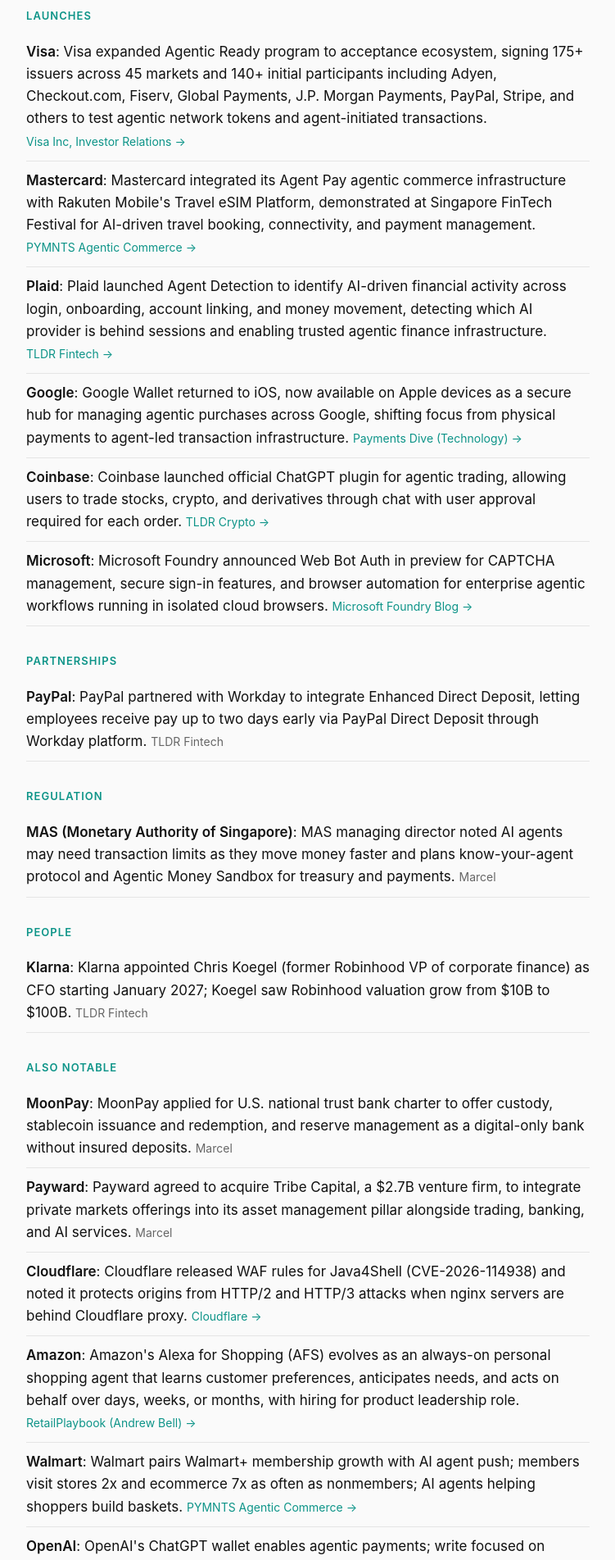
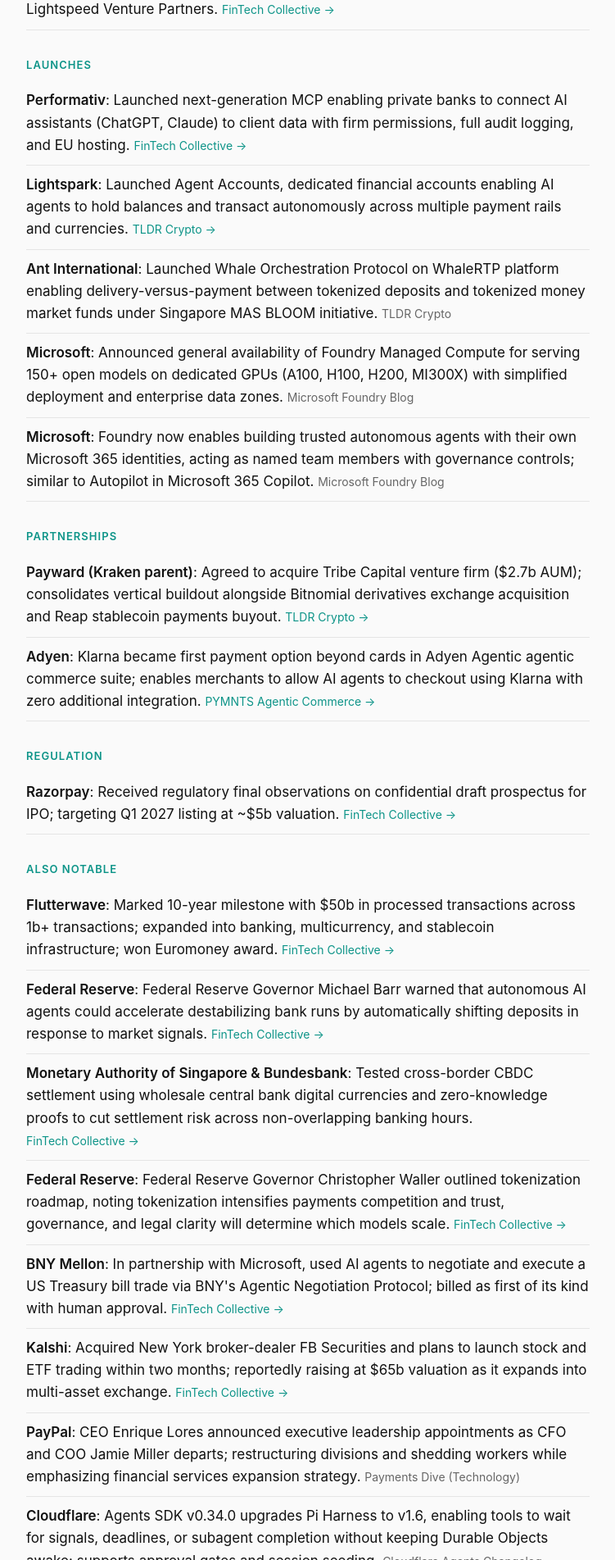
Before and after one commit to johnhenrypower/johnhpower, a plain HTML site: page intel/index.html in a window 1280 px wide. Shown: the part 897-2800 px from the top of the page at 82% size, without its empty margins (264-1015 px from the left). Drawn offline with Linux system fonts and the light colour scheme.

Commit message:
intel: 2026-11-21

```diff
--- a/intel/index.html
+++ b/intel/index.html
@@ -6,10 +6,10 @@
 <meta http-equiv="Content-Security-Policy" content="default-src 'none'; style-src 'unsafe-inline' https://fonts.googleapis.com; font-src https://fonts.gstatic.com; base-uri 'none'; form-action 'none'">
 <meta name="referrer" content="no-referrer">
 <title>Agentic Commerce Market Intel | John Power</title>
-<meta name="description" content="Agentic commerce infrastructure is consolidating around payment identity and agent access control. Visa&#39;s 175+ Agentic Ready participants, Mastercard&#39;s integration with Rakuten, and Plaid&#39;s Agent Dete">
+<meta name="description" content="AI agents are moving from experimental to production deployment across fintech and commerce, with infrastructure vendors (Microsoft Foundry, Cloudflare, BNY Mellon) and payments platforms (Adyen, Ligh">
 <meta property="og:type" content="article">
-<meta property="og:title" content="Agentic Commerce Market Intel: Friday, November 20, 2026">
-<meta property="og:description" content="Agentic commerce infrastructure is consolidating around payment identity and agent access control. Visa&#39;s 175+ Agentic Ready participants, Mastercard&#39;s integration with Rakuten, and Plaid&#39;s Agent Dete">
+<meta property="og:title" content="Agentic Commerce Market Intel: Saturday, November 21, 2026">
+<meta property="og:description" content="AI agents are moving from experimental to production deployment across fintech and commerce, with infrastructure vendors (Microsoft Foundry, Cloudflare, BNY Mellon) and payments platforms (Adyen, Ligh">
 <meta property="og:url" content="https://johnhpower.com/intel/">
 <link rel="preconnect" href="https://fonts.googleapis.com">
 <link rel="preconnect" href="https://fonts.gstatic.com" crossorigin>
@@ -42,50 +42,45 @@ footer p{margin:0 0 10px}
 <a class="home" href="/">John Power</a>
 <h1><em>Market</em> Intel</h1>
 <p class="sub">Agentic Commerce Market Intel</p>
-<p class="date">Friday, November 20, 2026</p>
-<p class="brief">Agentic commerce infrastructure is consolidating around payment identity and agent access control. Visa&#39;s 175+ Agentic Ready participants, Mastercard&#39;s integration with Rakuten, and Plaid&#39;s Agent Detection signal that payment networks and fintech platforms are racing to standardize how merchants and acquirers recognize and authorize AI-initiated transactions. Simultaneously, bot defense and agent access control, historically the domain of WAF and security vendors, are now embedded in mainstream commerce stacks (Shopify requiring IP allowlists and network declarations, Microsoft&#39;s Web Bot Auth, Cloudflare&#39;s proxy-layer shielding). Retail leaders (Amazon, Walmart, Meta&#39;s Muse, Coinbase) are embedding agentic workflows directly into their platforms, while regulatory bodies (MAS) are beginning to flag transaction-limit and KYA requirements. The convergence suggests that 2027 will see formalization of agent identity standards and payment framing around trusted, permissioned agent-to-merchant interactions.</p>
+<p class="date">Saturday, November 21, 2026</p>
+<p class="brief">AI agents are moving from experimental to production deployment across fintech and commerce, with infrastructure vendors (Microsoft Foundry, Cloudflare, BNY Mellon) and payments platforms (Adyen, Lightspark, Codex) shipping agent-native capabilities. Regulatory bodies (Fed, MAS/Bundesbank, Singapore) are simultaneously warning about agent-induced systemic risks and testing CBDC settlement infrastructure; enterprise deployment now hinges on identity, governance, and audit trails rather than pure capability. Agentic commerce platforms (Adyen Agentic, Lightspark Agent Accounts) and cross-border tokenized settlement protocols signal infrastructure maturation, while stablecoin payment rail expansion and CBDC interoperability tests indicate the foundational layer is hardening in parallel with agent adoption.</p>
 <h2>Funding</h2>
 <ul>
-<li><strong>Blue J</strong>: Blue J raised $176M Series E at $700M+ valuation to expand Workflows, agentic product that checks returns before filing, drafts IRS replies, and reviews agreements; ARR grew 165% in 15 months post-Series D. <span class="src"><a href="https://fintech.global/2026/11/16/blue-j-lands-176m-to-put-ai-agents-on-tax-desks/" rel="noopener noreferrer nofollow">TLDR Fintech &rarr;</a></span></li>
+<li><strong>Arva AI</strong>: New York-based Arva AI raised $20m Series A funding led by Arthur Ventures to build AI agents for financial-crime compliance. <span class="src"><a href="https://finance.yahoo.com/technology/ai/articles/arva-ai-raises-20m-series-133000393.html" rel="noopener noreferrer nofollow">FinTech Collective &rarr;</a></span></li>
+<li><strong>Codex</strong>: Delaware-based stablecoin cross-border payments firm raised $30m Series A funding led by Pantera Capital. <span class="src"><a href="https://fortune.com/2026/11/17/pantera-backed-codex-30-million-asia-global-markets-stablecoins/" rel="noopener noreferrer nofollow">FinTech Collective &rarr;</a></span></li>
+<li><strong>Compute Desk</strong>: San Francisco-based financial infrastructure platform for pricing, trading, hedging, and clearing GPU compute raised $45m Seed funding led by Lightspeed Venture Partners. <span class="src"><a href="https://www.globenewswire.com/news-release/2026/11/17/3405131/0/en/correction-compute-desk-raises-45m-led-by-lightspeed-to-build-infrastructure-for-hedging-compute.html" rel="noopener noreferrer nofollow">FinTech Collective &rarr;</a></span></li>
 </ul>
 <h2>Launches</h2>
 <ul>
-<li><strong>Visa</strong>: Visa expanded Agentic Ready program to acceptance ecosystem, signing 175+ issuers across 45 markets and 140+ initial participants including Adyen, Checkout.com, Fiserv, Global Payments, J.P. Morgan Payments, PayPal, Stripe, and others to test agentic network tokens and agent-initiated transactions. <span class="src"><a href="https://www.businesswire.com/news/home/20261119005091/en/CORRECTING-and-REPLACING-Visa-Expands-Agentic-Ready-to-Help-Scale-Trusted-AI-Commerce-Globally" rel="noopener noreferrer nofollow">Visa Inc, Investor Relations &rarr;</a></span></li>
-<li><strong>Mastercard</strong>: Mastercard integrated its Agent Pay agentic commerce infrastructure with Rakuten Mobile&#39;s Travel eSIM Platform, demonstrated at Singapore FinTech Festival for AI-driven travel booking, connectivity, and payment management. <span class="src"><a href="https://www.pymnts.com/partnerships/2026/rakuten-teams-with-mastercard-to-power-agentic-commerce/" rel="noopener noreferrer nofollow">PYMNTS Agentic Commerce &rarr;</a></span></li>
-<li><strong>Plaid</strong>: Plaid launched Agent Detection to identify AI-driven financial activity across login, onboarding, account linking, and money movement, detecting which AI provider is behind sessions and enabling trusted agentic finance infrastructure. <span class="src"><a href="https://plaid.com/blog/agent-detection-agentic-finance/" rel="noopener noreferrer nofollow">TLDR Fintech &rarr;</a></span></li>
-<li><strong>Google</strong>: Google Wallet returned to iOS, now available on Apple devices as a secure hub for managing agentic purchases across Google, shifting focus from physical payments to agent-led transaction infrastructure. <span class="src"><a href="https://blog.google/products-and-platforms/platforms/google-pay/wallet-available-ios-united-states/" rel="noopener noreferrer nofollow">Payments Dive (Technology) &rarr;</a></span></li>
-<li><strong>Coinbase</strong>: Coinbase launched official ChatGPT plugin for agentic trading, allowing users to trade stocks, crypto, and derivatives through chat with user approval required for each order. <span class="src"><a href="https://threadreaderapp.com/thread/2122691614426751448.html" rel="noopener noreferrer nofollow">TLDR Crypto &rarr;</a></span></li>
-<li><strong>Microsoft</strong>: Microsoft Foundry announced Web Bot Auth in preview for CAPTCHA management, secure sign-in features, and browser automation for enterprise agentic workflows running in isolated cloud browsers. <span class="src"><a href="https://devblogs.microsoft.com/foundry/browser-automation-tool-in-microsoft-foundry-ignite26-announcements/" rel="noopener noreferrer nofollow">Microsoft Foundry Blog &rarr;</a></span></li>
+<li><strong>Performativ</strong>: Launched next-generation MCP enabling private banks to connect AI assistants (ChatGPT, Claude) to client data with firm permissions, full audit logging, and EU hosting. <span class="src"><a href="https://www.globenewswire.com/news-release/2026/11/19/3406344/0/en/performativ-launches-next-generation-mcp-bringing-governed-ai-to-the-center-of-client-work-at-banks-and-wealth-managers.html" rel="noopener noreferrer nofollow">FinTech Collective &rarr;</a></span></li>
+<li><strong>Lightspark</strong>: Launched Agent Accounts, dedicated financial accounts enabling AI agents to hold balances and transact autonomously across multiple payment rails and currencies. <span class="src"><a href="https://threadreaderapp.com/thread/2122736333177360564.html" rel="noopener noreferrer nofollow">TLDR Crypto &rarr;</a></span></li>
+<li><strong>Ant International</strong>: Launched Whale Orchestration Protocol on WhaleRTP platform enabling delivery-versus-payment between tokenized deposits and tokenized money market funds under Singapore MAS BLOOM initiative. <span class="src">TLDR Crypto</span></li>
+<li><strong>Microsoft</strong>: Announced general availability of Foundry Managed Compute for serving 150+ open models on dedicated GPUs (A100, H100, H200, MI300X) with simplified deployment and enterprise data zones. <span class="src">Microsoft Foundry Blog</span></li>
+<li><strong>Microsoft</strong>: Foundry now enables building trusted autonomous agents with their own Microsoft 365 identities, acting as named team members with governance controls; similar to Autopilot in Microsoft 365 Copilot. <span class="src">Microsoft Foundry Blog</span></li>
 </ul>
 <h2>Partnerships</h2>
 <ul>
-<li><strong>PayPal</strong>: PayPal partnered with Workday to integrate Enhanced Direct Deposit, letting employees receive pay up to two days early via PayPal Direct Deposit through Workday platform. <span class="src">TLDR Fintech</span></li>
+<li><strong>Payward (Kraken parent)</strong>: Agreed to acquire Tribe Capital venture firm ($2.7b AUM); consolidates vertical buildout alongside Bitnomial derivatives exchange acquisition and Reap stablecoin payments buyout. <span class="src"><a href="https://thedefiant.io/news/cefi/kraken-parent-payward-agrees-to-acquire-tribe-capital" rel="noopener noreferrer nofollow">TLDR Crypto &rarr;</a></span></li>
+<li><strong>Adyen</strong>: Klarna became first payment option beyond cards in Adyen Agentic agentic commerce suite; enables merchants to allow AI agents to checkout using Klarna with zero additional integration. <span class="src"><a href="https://www.pymnts.com/commerce/ecommerce/2026/adyen-taps-klarna-to-enable-agentic-commerce-payment-options-beyond-cards/" rel="noopener noreferrer nofollow">PYMNTS Agentic Commerce &rarr;</a></span></li>
 </ul>
 <h2>Regulation</h2>
 <ul>
-<li><strong>MAS (Monetary Authority of Singapore)</strong>: MAS managing director noted AI agents may need transaction limits as they move money faster and plans know-your-agent protocol and Agentic Money Sandbox for treasury and payments. <span class="src">Marcel</span></li>
-</ul>
-<h2>People</h2>
-<ul>
-<li><strong>Klarna</strong>: Klarna appointed Chris Koegel (former Robinhood VP of corporate finance) as CFO starting January 2027; Koegel saw Robinhood valuation grow from $10B to $100B. <span class="src">TLDR Fintech</span></li>
+<li><strong>Razorpay</strong>: Received regulatory final observations on confidential draft prospectus for IPO; targeting Q1 2027 listing at ~$5b valuation. <span class="src"><a href="https://www.reuters.com/world/india/indian-fintech-firm-razorpay-gets-regulatory-nod-ipo-2026-11-13/" rel="noopener noreferrer nofollow">FinTech Collective &rarr;</a></span></li>
 </ul>
 <h2>Also notable</h2>
 <ul>
-<li><strong>MoonPay</strong>: MoonPay applied for U.S. national trust bank charter to offer custody, stablecoin issuance and redemption, and reserve management as a digital-only bank without insured deposits. <span class="src">Marcel</span></li>
-<li><strong>Payward</strong>: Payward agreed to acquire Tribe Capital, a $2.7B venture firm, to integrate private markets offerings into its asset management pillar alongside trading, banking, and AI services. <span class="src">Marcel</span></li>
-<li><strong>Cloudflare</strong>: Cloudflare released WAF rules for Java4Shell (CVE-2026-114938) and noted it protects origins from HTTP/2 and HTTP/3 attacks when nginx servers are behind Cloudflare proxy. <span class="src"><a href="https://blog.cloudflare.com/how-cloudflare-waf-helps-protect-against-java4shell-cve-2026-114938/" rel="noopener noreferrer nofollow">Cloudflare &rarr;</a></span></li>
-<li><strong>Amazon</strong>: Amazon&#39;s Alexa for Shopping (AFS) evolves as an always-on personal shopping agent that learns customer preferences, anticipates needs, and acts on behalf over days, weeks, or months, with hiring for product leadership role. <span class="src"><a href="https://www.retailplaybook.ai/p/amazons-lifelong-personal-shopping" rel="noopener noreferrer nofollow">RetailPlaybook (Andrew Bell) &rarr;</a></span></li>
-<li><strong>Walmart</strong>: Walmart pairs Walmart+ membership growth with AI agent push; members visit stores 2x and ecommerce 7x as often as nonmembers; AI agents helping shoppers build baskets. <span class="src"><a href="https://www.pymnts.com/earnings/2026/walmart-pairs-membership-growth-with-an-ai-agent-push/" rel="noopener noreferrer nofollow">PYMNTS Agentic Commerce &rarr;</a></span></li>
-<li><strong>OpenAI</strong>: OpenAI&#39;s ChatGPT wallet enables agentic payments; write focused on network tokens but user experience lags (card-only, Face ID per purchase); infrastructure not yet aligned for scale. <span class="src">TLDR Crypto</span></li>
-<li><strong>Solana Foundation</strong>: Solana Foundation acquired majority stake in CoinGecko to integrate Solana-native trading and DeFi experiences, expand to equities and RWA, and position Solana as primary DeFi execution layer. <span class="src"><a href="https://threadreaderapp.com/thread/2122618632630895026.html" rel="noopener noreferrer nofollow">TLDR Crypto &rarr;</a></span></li>
-<li><strong>Meta</strong>: Meta&#39;s Muse personal shopping agent adds voice capability (now rolling out in Canada), integrates with Loblaw retail partners, and runs on Muse Secure VM to isolate data and credentials. <span class="src"><a href="https://about.fb.com/news/2026/11/meta-welcomes-loblaw-as-first-canadian-retail-partner-to-muse/" rel="noopener noreferrer nofollow">Meta Newsroom &rarr;</a></span></li>
-<li><strong>Salesforce</strong>: Salesforce predicts Cyber Week 2026 will drive $75.8B in AI-influenced sales (13% YoY growth), with AI-driven recommendations influencing 1 in 5 holiday orders and shoppers spending 8% more with agent-enabled retailers. <span class="src"><a href="https://www.salesforce.com/news/stories/ai-first-holiday/" rel="noopener noreferrer nofollow">Salesforce News &rarr;</a></span></li>
-<li><strong>Genesis Computing</strong>: Genesis Computing (Series A $17.5M, founded 2024) uses AI agents to automate data engineering work; customers include Globe Telecom, Tower Peak, Fortune 500 banks; achieves 10x faster pipeline delivery and 40x faster data tasks. <span class="src"><a href="https://nextplayso.substack.com/p/should-you-join-genesis-computing" rel="noopener noreferrer nofollow">ben at next play &rarr;</a></span></li>
-<li><strong>United Airlines</strong>: United Airlines banning AI bots from booking flights to protect revenue integrity and prevent unauthorized agent access to ticketing system. <span class="src"><a href="https://www.wsj.com/tech/ai/united-airlines-is-banning-ai-bots-from-booking-flights-db3a9e3e" rel="noopener noreferrer nofollow">Debra Aho Williamson/The AI Ad Economy &rarr;</a></span></li>
+<li><strong>Flutterwave</strong>: Marked 10-year milestone with $50b in processed transactions across 1b+ transactions; expanded into banking, multicurrency, and stablecoin infrastructure; won Euromoney award. <span class="src"><a href="https://punchng.com/flutterwave-marks-decade-with-50bn-transaction-milestone/" rel="noopener noreferrer nofollow">FinTech Collective &rarr;</a></span></li>
+<li><strong>Federal Reserve</strong>: Federal Reserve Governor Michael Barr warned that autonomous AI agents could accelerate destabilizing bank runs by automatically shifting deposits in response to market signals. <span class="src"><a href="https://news.bloomberglaw.com/tech-and-telecom-law/feds-barr-says-ai-agents-could-fuel-future-bank-runs" rel="noopener noreferrer nofollow">FinTech Collective &rarr;</a></span></li>
+<li><strong>Monetary Authority of Singapore &amp; Bundesbank</strong>: Tested cross-border CBDC settlement using wholesale central bank digital currencies and zero-knowledge proofs to cut settlement risk across non-overlapping banking hours. <span class="src"><a href="https://www.coindesk.com/business/2026/11/16/singapore-germany-test-cross-border-payments-to-reduce-settlement-risk" rel="noopener noreferrer nofollow">FinTech Collective &rarr;</a></span></li>
+<li><strong>Federal Reserve</strong>: Federal Reserve Governor Christopher Waller outlined tokenization roadmap, noting tokenization intensifies payments competition and trust, governance, and legal clarity will determine which models scale. <span class="src"><a href="https://www.federalreserve.gov/newsevents/speech/waller20261117a.htm" rel="noopener noreferrer nofollow">FinTech Collective &rarr;</a></span></li>
+<li><strong>BNY Mellon</strong>: In partnership with Microsoft, used AI agents to negotiate and execute a US Treasury bill trade via BNY&#39;s Agentic Negotiation Protocol; billed as first of its kind with human approval. <span class="src"><a href="https://www.bloomberg.com/news/articles/2026-11-17/ai-agents-in-bond-market-arrive-with-a-stealthy-microsoft-trade" rel="noopener noreferrer nofollow">FinTech Collective &rarr;</a></span></li>
+<li><strong>Kalshi</strong>: Acquired New York broker-dealer FB Securities and plans to launch stock and ETF trading within two months; reportedly raising at $65b valuation as it expands into multi-asset exchange. <span class="src"><a href="https://www.wsj.com/finance/kalshi-buys-securities-firm-to-expand-into-stock-trading-8c1ade89" rel="noopener noreferrer nofollow">FinTech Collective &rarr;</a></span></li>
+<li><strong>PayPal</strong>: CEO Enrique Lores announced executive leadership appointments as CFO and COO Jamie Miller departs; restructuring divisions and shedding workers while emphasizing financial services expansion strategy. <span class="src">Payments Dive (Technology)</span></li>
+<li><strong>Cloudflare</strong>: Agents SDK v0.34.0 upgrades Pi Harness to v1.6, enabling tools to wait for signals, deadlines, or subagent completion without keeping Durable Objects awake; supports approval gates and session seeding. <span class="src">Cloudflare Agents Changelog</span></li>
 </ul>
 <footer>
 <p>Every morning an agent I built reads the newsletters and company blogs I follow on agentic commerce, payments and digital identity, pulls out what changed, and writes this brief. It updates daily.</p>
-<p class="sources"><strong>Sources today:</strong> ben at next play &middot; Cloudflare &middot; Debra Aho Williamson/The AI Ad Economy &middot; Marcel &middot; Meta Newsroom &middot; Microsoft Foundry Blog &middot; Payments Dive (Technology) &middot; PYMNTS Agentic Commerce &middot; RetailPlaybook (Andrew Bell) &middot; Salesforce News &middot; TLDR Crypto &middot; TLDR Fintech &middot; Visa Inc, Investor Relations</p>
+<p class="sources"><strong>Sources today:</strong> Cloudflare Agents Changelog &middot; FinTech Collective &middot; Microsoft Foundry Blog &middot; Payments Dive (Technology) &middot; PYMNTS Agentic Commerce &middot; TLDR Crypto</p>
 </footer>
 </main>
 </body>
```
